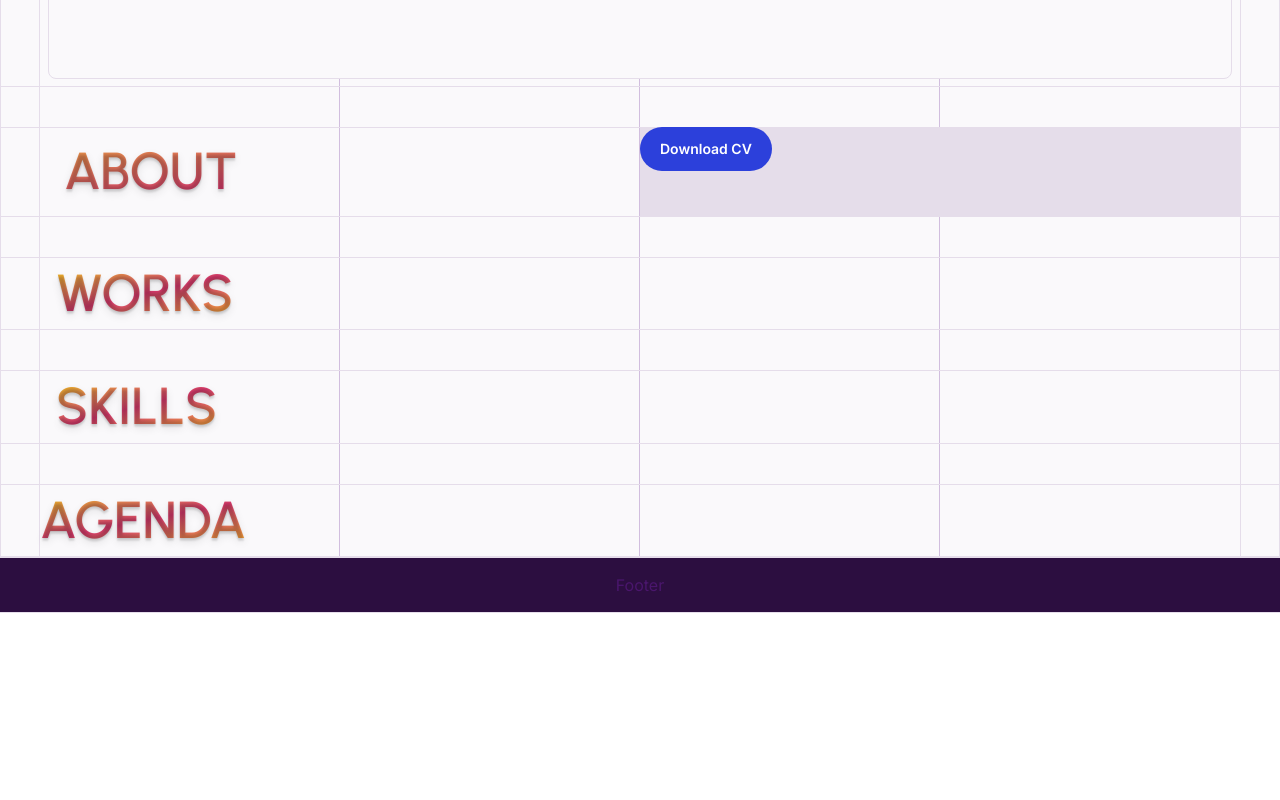
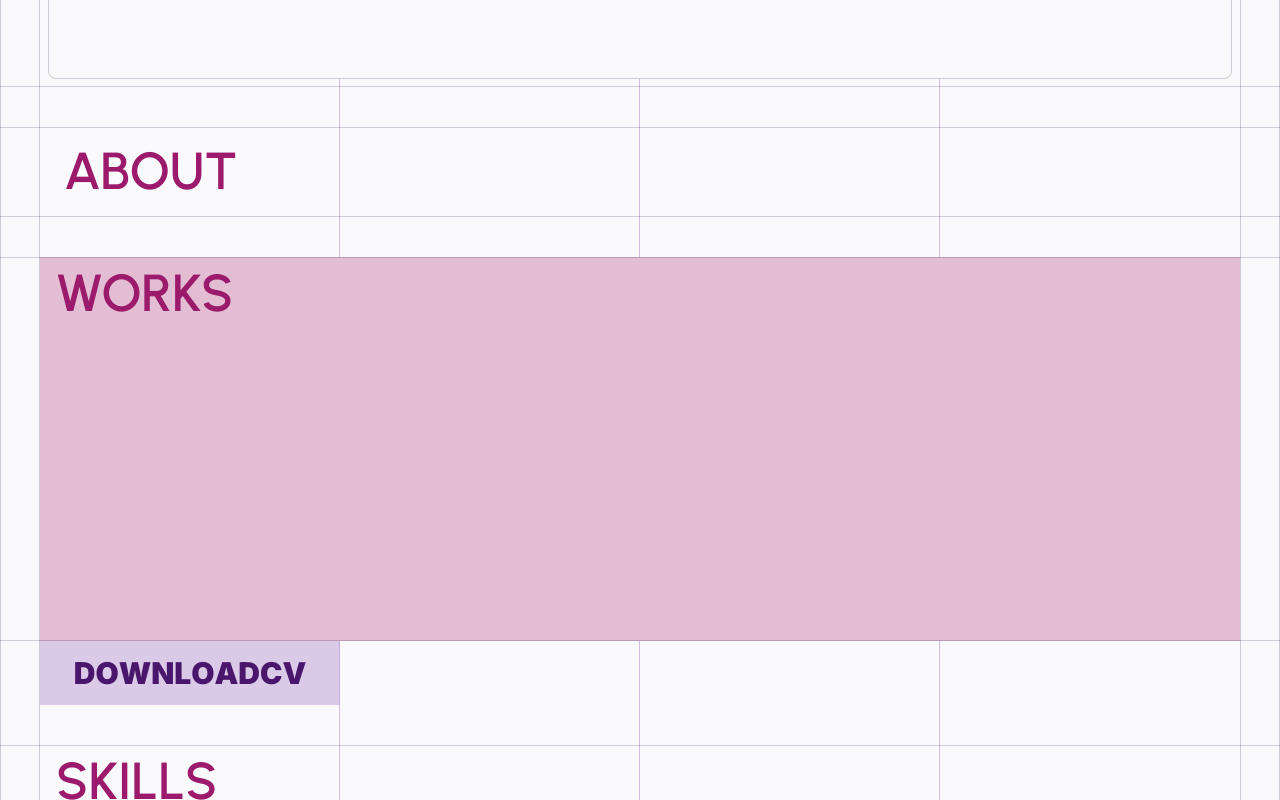
Before and after one commit to faustoalves/fausto-alves-portifolio, a Next.js app: page / in a window 1280 px wide. Shown: the part 680-1480 px from the top of the page. Before the commit the page ends 1293 px from the top, so only its background shows below. Built offline with nearby package versions, Linux system fonts and the light colour scheme.

Commit message:
Test Performance

```diff
--- a/package.json
+++ b/package.json
@@ -12,6 +12,7 @@
     "@gsap/react": "^2.1.2",
     "@types/greensock": "^1.15.32",
     "gsap": "^3.14.2",
+    "motion": "^12.26.2",
     "next": "16.1.2",
     "react": "19.2.3",
     "react-dom": "19.2.3",
--- a/src/app/globals.css
+++ b/src/app/globals.css
@@ -29,7 +29,7 @@
   --color-pink-600: #c9208b;
   --color-pink-700: #9b1a6c;
   --color-pink-800: #6e144d;
-  --color-pink-900: #336699;
+  --color-pink-900: #410C2E;
   --color-pink-950: #15040f;
   --color-primary-50: #f9f9fb;
   --color-primary-100: #dadceb;
@@ -85,19 +85,19 @@ h3,
 h4,
 h5,
 h6 {
-  @apply font-heading bg-linear-to-br from-[#ecb315] via-[#dc3b6f] to-[#faa62f] inline-block text-transparent bg-clip-text text-shadow-lg font-semibold text-[34px] leading-[80%] sm:text-[42px] md:text-[52px] lg:text-[52px] uppercase;
+  @apply font-heading text-pink-700 dark:text-pink-500  inline-block  font-semibold text-[34px] leading-[80%] sm:text-[42px] md:text-[52px] lg:text-[52px] uppercase;
   font-family: var(--font-heading), var(--font-sans), Arial, Helvetica, sans-serif;
 }
 .top-line{
-  @apply before:absolute before:top-0 before:h-px before:w-[200vw] before:bg-purple-100 dark:before:bg-purple-800 before:-left-[100vw];
+  @apply before:absolute before:top-0 before:z-10 before:h-px before:w-[200vw] before:bg-purple-900/20 dark:before:bg-white/10 before:-left-[100vw];
 }
 
 .bottom-line{
-  @apply after:absolute after:bottom-0 after:h-px after:w-[200vw] after:bg-purple-100 dark:after:bg-purple-800 after:-left-[100vw];
+  @apply after:absolute after:z-10 after:bottom-0 after:h-px after:w-[200vw] after:bg-purple-900/20 dark:after:bg-white/10 after:-left-[100vw];
 }
 .pattern-bg{
-  @apply  bg-[repeating-linear-gradient(45deg,#e5ddea_0,#e5ddea_1px,#ffffff00_1,#ffffff00_50%)] dark:bg-[repeating-linear-gradient(45deg,#4a166c_0,#4a166c_1px,#ffffff00_1,#ffffff00_50%)] bg-size-[6px_6px];
+  @apply bg-[repeating-linear-gradient(45deg,#2c0e4030_0,#2c0e4030_1px,#ffffff00_1,#ffffff00_50%)] dark:bg-[repeating-linear-gradient(45deg,#4a166c_0,#4a166c_1px,#ffffff00_1,#ffffff00_50%)] bg-size-[8px_8px]  ;
 }
 .border-line{
-  @apply border border-purple-100 dark:border-purple-800;
+  @apply border border-purple-900/20 dark:border-white/10;
 }
--- a/src/components/common/container/MainContainer.tsx
+++ b/src/components/common/container/MainContainer.tsx
@@ -8,7 +8,7 @@ const MainContainer: React.FC<Props> = ({ children }) => {
   return (
     <main className='w-full bg-purple-50 dark:bg-purple-900 min-h-screen'>
         <div className="grid grid-cols-1 md:grid-cols-[12px_1fr_12px] lg:grid-cols-[16px_1fr_16px] xl:grid-cols-[40px_1fr_40px] max-w-[1536px] w-full mx-auto h-full transition-all duration-300">
-          <div className="hidden md:block pattern-bg border-line"/>
+          <div className="hidden md:block pattern-bg border-line z-10"/>
           <div className="w-full  min-h-screen flex flex-col items-center justify-center relative">
             <div className="absolute top-0 left-0 w-full h-full grid grid-cols-2 xl:grid-cols-4 divide-x divide-purple-200 dark:divide-purple-800 ">
               <div className='hidden xl:block'/>
@@ -20,7 +20,7 @@ const MainContainer: React.FC<Props> = ({ children }) => {
               {children}
             </div>
           </div>
-          <div className="hidden md:block pattern-bg border-line"/>
+          <div className="hidden md:block pattern-bg border-line z-10"/>
         </div>
     </main>
   )
--- a/src/components/common/ui/button/Button.tsx
+++ b/src/components/common/ui/button/Button.tsx
@@ -1,17 +1,15 @@
 "use client"
-
+import { motion } from "motion/react"
 import { useRef } from 'react'
-import gsap from 'gsap'
 import type { ComponentProps, ReactNode } from 'react'
 import { cn, tv, type VariantProps } from '@/lib/utils'
-import { useGSAP } from '@gsap/react'
 
 const buttonStyles = tv({
-  base: 'inline-flex items-center justify-center gap-2 rounded-full px-5 py-2 text-sm font-semibold transition-colors focus:outline-none focus:ring-2 focus:ring-primary-500 disabled:cursor-not-allowed disabled:opacity-60',
+  base: 'relative w-full bg-purple-300/50 block overflow-hidden p-4 whitespace-nowrap text-2xl font-black uppercase sm:text-2xl md:text-3xl lg:text-3xl',
   variants: {
     variant: {
-      primary: 'bg-primary-500 text-white hover:bg-primary-600',
-      secondary: 'border border-primary-500 text-primary-500 hover:bg-primary-50',
+      primary: '',
+      secondary: '',
     },
     size: {
       sm: 'h-9 text-xs',
@@ -48,56 +46,63 @@ const Button = ({
   size,
   ...props
 }: ButtonProps) => {
-  const buttonRef = useRef<HTMLButtonElement>(null)
-  useGSAP(() => {
-    gsap.fromTo(buttonRef.current, {
-      opacity: 0,
-      y: 100,
-    }, {
-      opacity: 1,
-      y: 0,
-      duration: 1,
-      ease: 'power2.inOut',
-    })
-  })
+  const DURATION = 0.4;
+  const STAGGER = 0.01;
+  return (
+    <motion.button
+          initial="initial"
+          whileHover="hovered"
+          // href="#test"
+    className={cn("relative bg-purple-300/50 block overflow-hidden whitespace-nowrap text-2xl font-black uppercase sm:text-2xl md:text-3xl lg:text-3xl", className)}>
+      <div className={cn("relative w-full flex items-center justify-center")}>
+      {label!.split("").map((l, i) => (
+          <motion.span
+            variants={{
+              initial: {
+                y: 0,
+              },
+              hovered: {
+                y: "-200%",
+              },
+            }}
+            transition={{
+              duration: DURATION,
+              ease: "easeInOut",
+              delay: STAGGER * i,
+            }}
+            className="inline-block"
+            key={i}
+          >
+            {l}
+          </motion.span>
+        ))}
+      </div>
+      <div className={cn("absolute top-0 left-0 right-0 bottom-0 z-10 w-full h-full flex items-center justify-center text-cyan-500/50 ")}>
+        {label!.split("").map((l, i) => (
+          <motion.span
+            variants={{
+              initial: {
+                y: "200%",
+              },
+              hovered: {
+                y: 0,
+              },
+            }}
+            transition={{
+              duration: DURATION,
+              ease: "easeInOut",
+              delay: STAGGER * i /2,
+            }}
+            className="inline-block"
+            key={i}
+          >
+            {l}
+          </motion.span>
+        ))}
+      </div>
 
-  // INSERT_YOUR_CODE
-  const handleMouseOver = () => {
-    if (buttonRef.current) {
-      gsap.to(buttonRef.current, {
-        scale: 1.06,
-        duration: 0.3,
-        ease: 'power2.out',
-      })
-    }
-  }
 
-  const handleMouseOut = () => {
-    if (buttonRef.current) {
-      gsap.to(buttonRef.current, {
-        scale: 1,
-        duration: 0.3,
-        ease: 'power2.inOut',
-      })
-    }
-  }
-
-  return (
-    <button
-      {...props}
-      type={type}
-      ref={buttonRef}
-      id='button'
-
-      onMouseOver={handleMouseOver}
-      onMouseOut={handleMouseOut}
-      disabled={disabled || loading}
-      aria-busy={loading || undefined}
-      className={cn(buttonStyles({ variant, size }), className)}
-    >
-      {icon}
-      {children ?? label}
-    </button>
+    </motion.button>
   )
 }
 
--- a/src/components/sections/About.tsx
+++ b/src/components/sections/About.tsx
@@ -7,9 +7,9 @@ const About = (props: Props) => {
   return (
     <section className='w-full grid grid-cols-1 md:grid-cols-2 relative mt-10 top-line bottom-line '>
 
+
+      <div className='w-full h-full  pattern-bg'>
       <h2 className='text-2xl font-bold p-6'>About</h2>
-      <div className='w-full h-full bg-purple-100 dark:bg-purple-800'>
-        <Button label='Download CV' />
       </div>
     </section>
   )
--- a/src/components/sections/Works.tsx
+++ b/src/components/sections/Works.tsx
@@ -1,13 +1,36 @@
-import React from 'react'
+"use client"
+import React, { useEffect, useRef } from 'react'
+import Button from '../common/ui/button/Button';
 
 type Props = {}
 
 const Works = (props: Props) => {
+
   return (
-    <section className='w-full flex flex-col items-start justify-center relative p-4 mt-10 top-line bottom-line '>
-      <h2 className='text-2xl font-bold'>Works</h2>
+    <>
+    <section
+      className="relative w-full flex flex-col items-start justify-center p-4 mt-10 top-line bottom-line min-h-96 "
+    >
+
+      <div className="absolute top-0 right-0 left-0 2xl:right-[50%] 2xl:left-[50%] min-w-full 2xl:translate-x-[-50%] 2xl:w-screen flex items-end justify-end h-full bg-pink-100 dark:bg-pink-950">
+        <div className="w-full h-full  max-w-[1456px] mx-auto bg-pink-200 dark:bg-pink-950 p-4">
+          <h2 className="text-2xl font-bold">
+          Works
+        </h2>
+      </div>
+
+      </div>
+
+
+
     </section>
-  )
+    <div className="relative w-full h-16  flex flex-row justify-between">
+    <Button label='Download CV' className='w-1/4 h-16' />
+
+
+    </div>
+</>
+  );
 }
 
 export default Works
```
Also changed, not shown: 1 other file (tests, documents, lock files or other folders).
